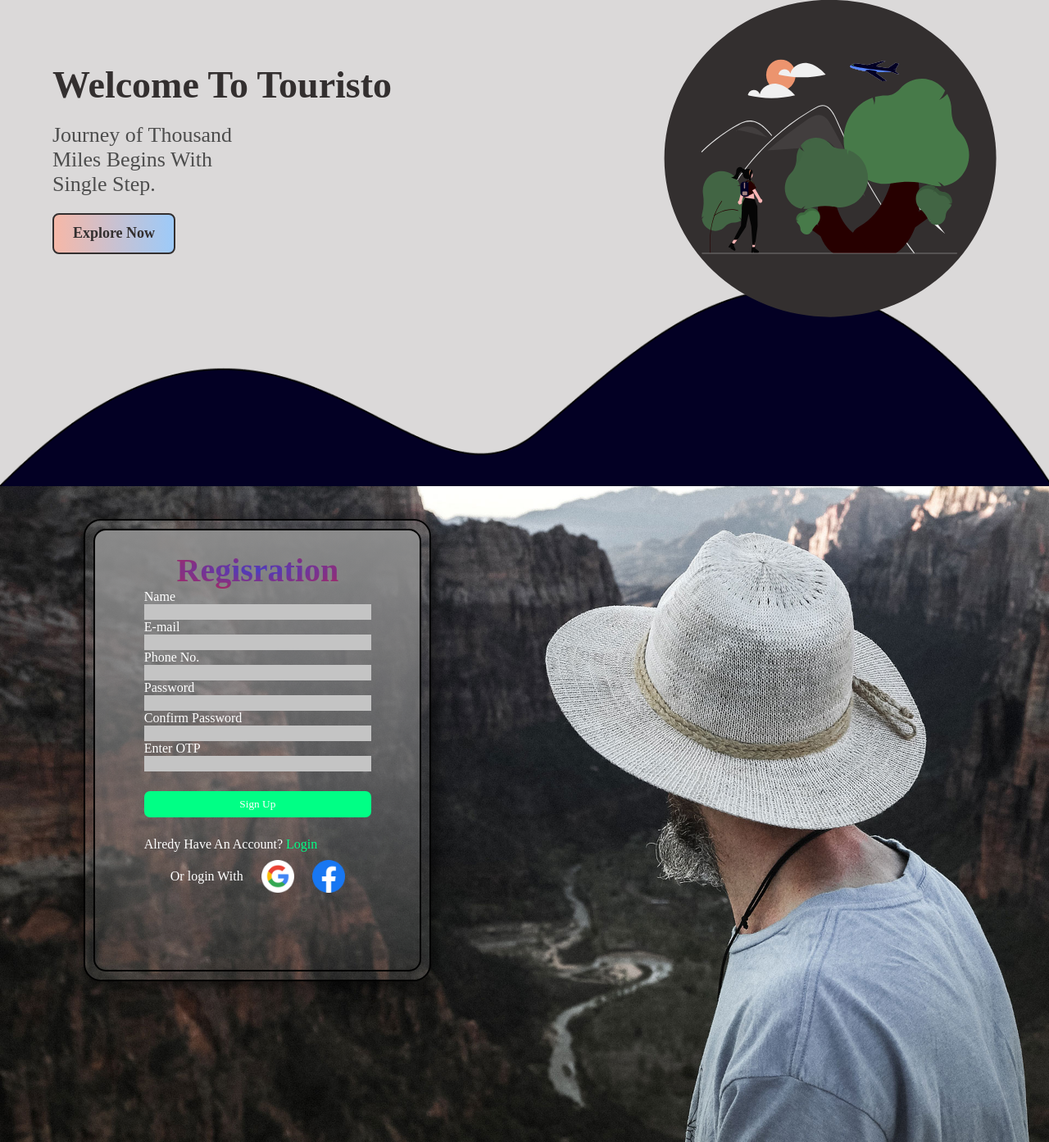
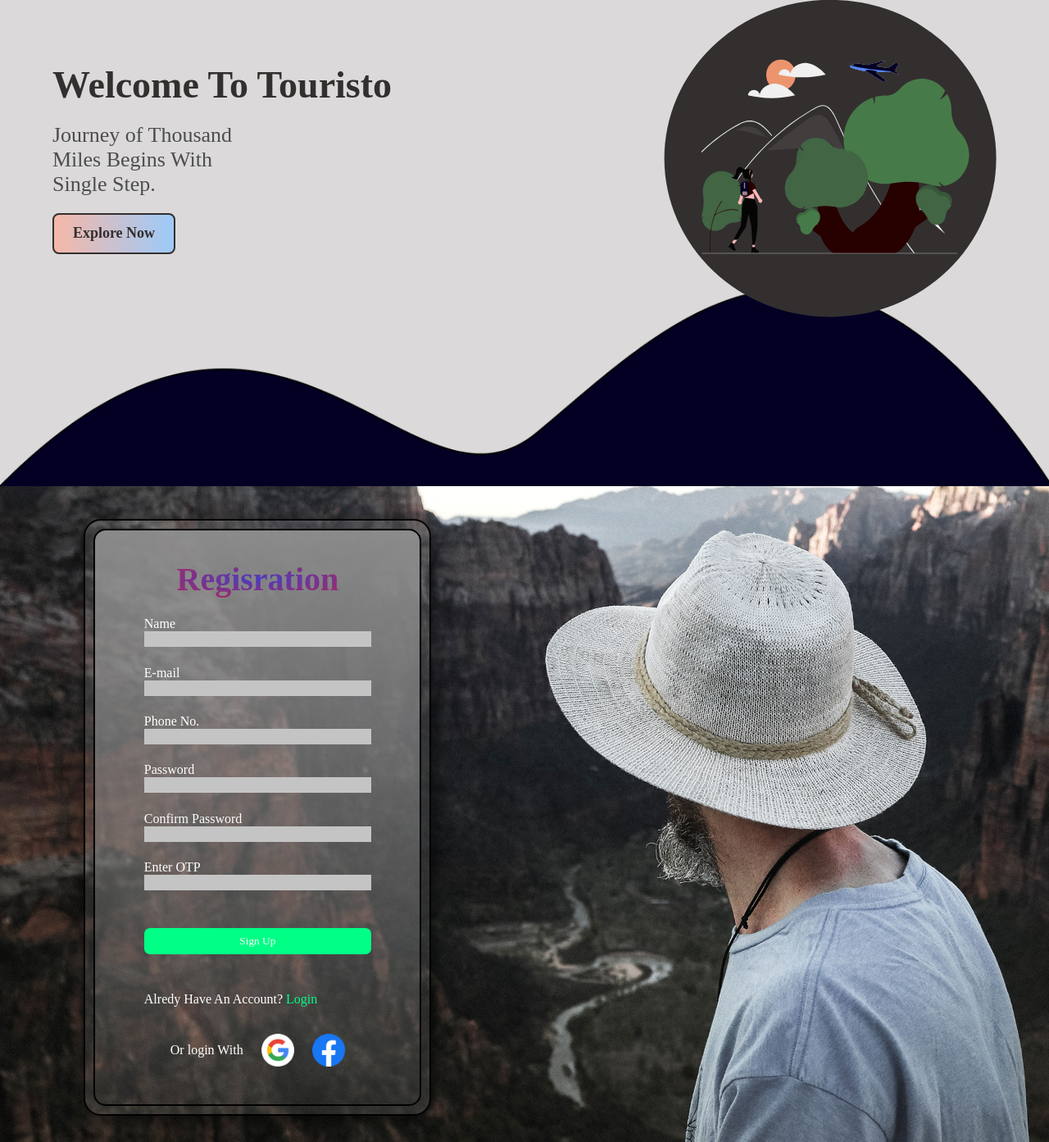
Before and after one commit to AshishPatel11/Touristo, a PHP site: page /signup.html in a window 1280 px wide. Shown: the part 207-1600 px from the top of the page at 82% size. Run offline with PHP 8.4, Linux system fonts and the light colour scheme; some web fonts are replaced.

Commit message:
changes by ashish

```diff
--- a/css/nav.css
+++ b/css/nav.css
@@ -57,7 +57,7 @@
   transform: scale(1.2);
   text-shadow: 1px 2px 5px rgba(0, 0, 0, 0.25);
 }
-@media screen and (min-width: 1600px) {
+/* @media screen and (min-width: 1600px) {
   .navbar {
     height: 150px;
   }
@@ -74,4 +74,4 @@
   .nav-option a {
     font-size: 42px;
   }
-}
+} */
--- a/css/signup.css
+++ b/css/signup.css
@@ -100,8 +100,10 @@ body {
   );
   border: 2px solid black;
   width: 400px;
-  height: 540px;
+  height: 88vh;
   border-radius: 15px;
+  display: flex;
+  flex-direction: column;
 }
 input {
   background-color: rgba(196, 196, 196, 1);
@@ -159,7 +161,7 @@ input {
   font-weight: bolder;
   font-family: poppins;
 }
-@media screen and (min-width: 1600px) {
+/* @media screen and (min-width: 1600px) {
   .title {
     font-size: 80px;
   }
@@ -198,4 +200,4 @@ input {
   .form-title {
     font-size: 56px;
   }
-}
+} */
--- a/signup.html
+++ b/signup.html
@@ -297,4 +297,5 @@
     </section>
 </body>
 <!--changed-->
+
 </html>
```
